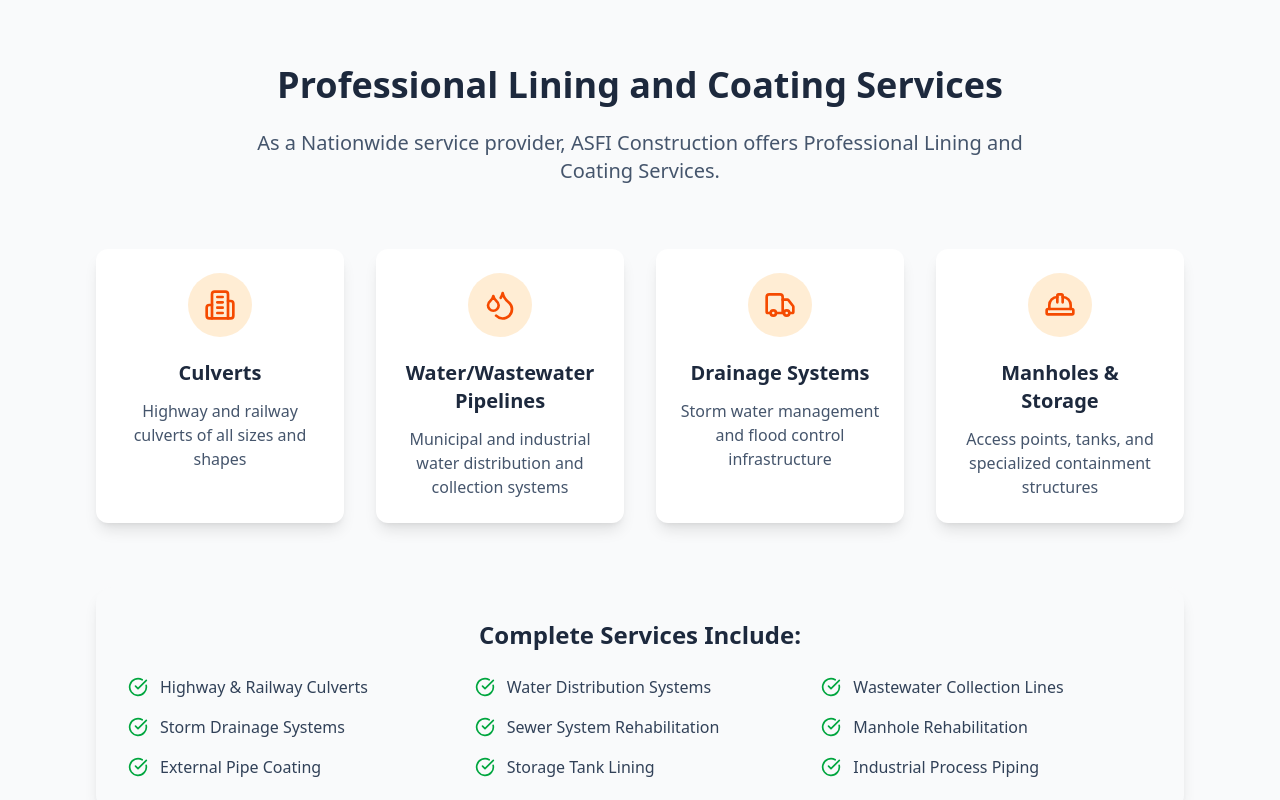
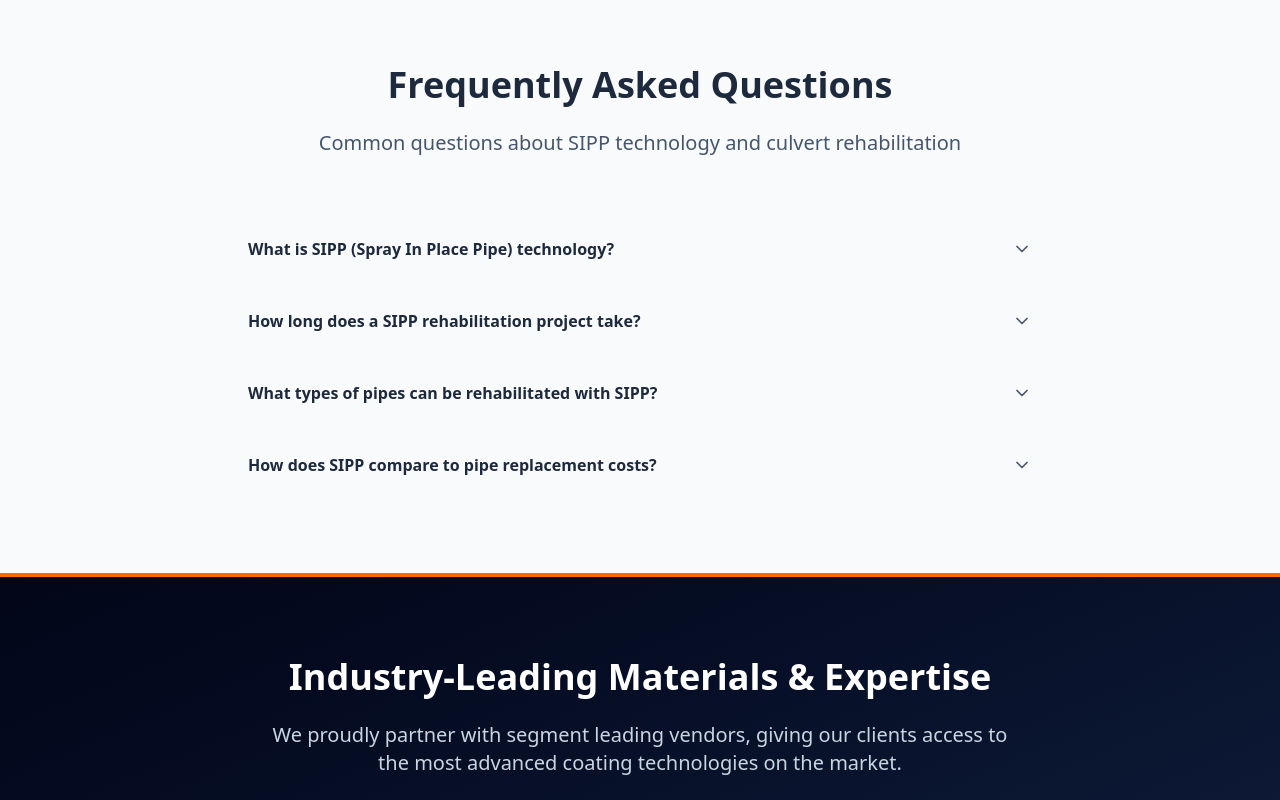
Before and after one commit to boonewh/asfi, a Next.js app: page /culvert-rehabilitation in a window 1280 px wide. Shown: the part 2400-3200 px from the top of the page. Built offline with nearby package versions, Linux system fonts and the light colour scheme.

Commit message:
first changes requested by client

```diff
--- a/src/app/culvert-rehabilitation/page.js
+++ b/src/app/culvert-rehabilitation/page.js
@@ -305,60 +305,8 @@ const CulvertRehabilitationPage = () => {
         </div>
       </section>
 
-      {/* Applications Section */}
+      {/* FAQ Section */}
       <section className="py-20 bg-gray-50 border-t-4 border-orange-500">
-        <div className="max-w-6xl mx-auto px-4 sm:px-6 lg:px-8">
-          <div className="text-center mb-16">
-            <h2 className="text-4xl font-bold text-slate-800 mb-6">
-              Professional Lining and Coating Services
-            </h2>
-            <p className="text-xl text-slate-600 max-w-3xl mx-auto">
-              As a Nationwide service provider, ASFI Construction offers Professional Lining and Coating Services.
-            </p>
-          </div>
-
-          <div className="grid grid-cols-1 md:grid-cols-2 lg:grid-cols-4 gap-8">
-            {applications.map((app, index) => (
-              <div key={index} className="bg-white rounded-xl shadow-lg hover:shadow-xl transition-all p-6 text-center group">
-                <div className="bg-orange-100 rounded-full p-4 inline-block mb-4 group-hover:bg-orange-200 transition-colors">
-                  <app.icon className="h-8 w-8 text-orange-600" />
-                </div>
-                <h3 className="text-xl font-bold text-slate-800 mb-3">{app.title}</h3>
-                <p className="text-slate-600">{app.description}</p>
-              </div>
-            ))}
-          </div>
-
-          {/* Additional Applications List */}
-          <div className="mt-16 bg-gray-50 rounded-2xl shadow-lg p-8">
-            <h3 className="text-2xl font-bold text-slate-800 mb-6 text-center">
-              Complete Services Include:
-            </h3>
-
-            <div className="grid grid-cols-1 md:grid-cols-2 lg:grid-cols-3 gap-4">
-              {[
-                "Highway & Railway Culverts",
-                "Water Distribution Systems",
-                "Wastewater Collection Lines",
-                "Storm Drainage Systems",
-                "Sewer System Rehabilitation",
-                "Manhole Rehabilitation",
-                "External Pipe Coating",
-                "Storage Tank Lining",
-                "Industrial Process Piping"
-              ].map((service, index) => (
-                <div key={index} className="flex items-center">
-                  <CheckCircle className="h-5 w-5 text-green-600 mr-3" />
-                  <span className="text-slate-700">{service}</span>
-                </div>
-              ))}
-            </div>
-          </div>
-        </div>
-      </section>
-
-      {/* FAQ Section */}
-      <section className="py-20 bg-gray-50">
         <div className="max-w-4xl mx-auto px-4 sm:px-6 lg:px-8">
           <div className="text-center mb-16">
             <h2 className="text-4xl font-bold text-slate-800 mb-6">
--- a/src/app/food-plants/page.js
+++ b/src/app/food-plants/page.js
@@ -109,8 +109,8 @@ const FoodPlantsPage = () => {
 
   const faqItems = [
     {
-      question: "Are these coatings FDA approved for food facilities?",
-      answer: "Yes, our coating systems are suitable for incidental food contact applications and meet FDA requirements. They are specifically engineered for food processing environments where hygiene and safety are paramount."
+      question: "Are these coatings USDA approved for food facilities?",
+      answer: "Yes, our coating systems are suitable for incidental food contact applications and meet USDA requirements. They are specifically engineered for food processing environments where hygiene and safety are paramount."
     },
     {
       question: "How do these coatings handle frequent washdowns?",
@@ -144,7 +144,7 @@ const FoodPlantsPage = () => {
           <div className="grid grid-cols-1 lg:grid-cols-2 gap-12 items-center">
             <div>
               <div className="inline-block bg-blue-100 text-blue-700 px-4 py-2 rounded-full text-sm font-semibold mb-6">
-                FDA Approved • Fire Rated • Ultra-Low VOC
+                USDA Approved • Fire Rated • Ultra-Low VOC
               </div>
               <h1 className="text-4xl sm:text-5xl md:text-6xl font-bold mb-6">
                 <span className="text-slate-800">Food Grade</span>
@@ -217,7 +217,7 @@ const FoodPlantsPage = () => {
                 <div className="flex items-center space-x-3">
                   <ShieldCheck className="h-8 w-8 text-blue-600" />
                   <div>
-                    <div className="font-bold text-slate-800">FDA Approved</div>
+                    <div className="font-bold text-slate-800">USDA Approved</div>
                     <div className="text-sm text-slate-600">Food contact safe</div>
                   </div>
                 </div>
@@ -429,10 +429,10 @@ const FoodPlantsPage = () => {
               </div>
               <h3 className="text-xl font-bold text-slate-800 mb-3">Food Contact Approved</h3>
               <p className="text-slate-600 mb-4">
-                Suitable for incidental food contact applications with full FDA compliance
+                Suitable for incidental food contact applications with full USDA compliance
                 and certification for food processing environments.
               </p>
-              <div className="text-sm text-green-700 font-semibold">✓ FDA Compliant</div>
+              <div className="text-sm text-green-700 font-semibold">✓ USDA Compliant</div>
             </div>
 
             <div className="bg-gradient-to-br from-red-50 to-white rounded-xl p-6 shadow-lg border border-red-100">
```
